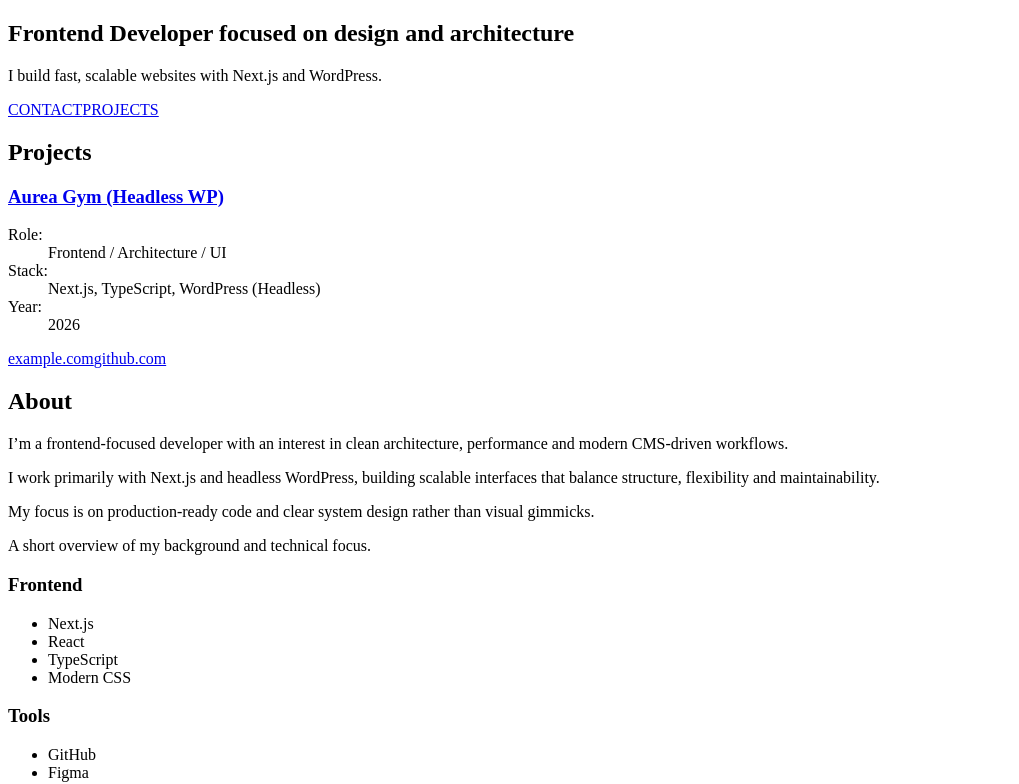
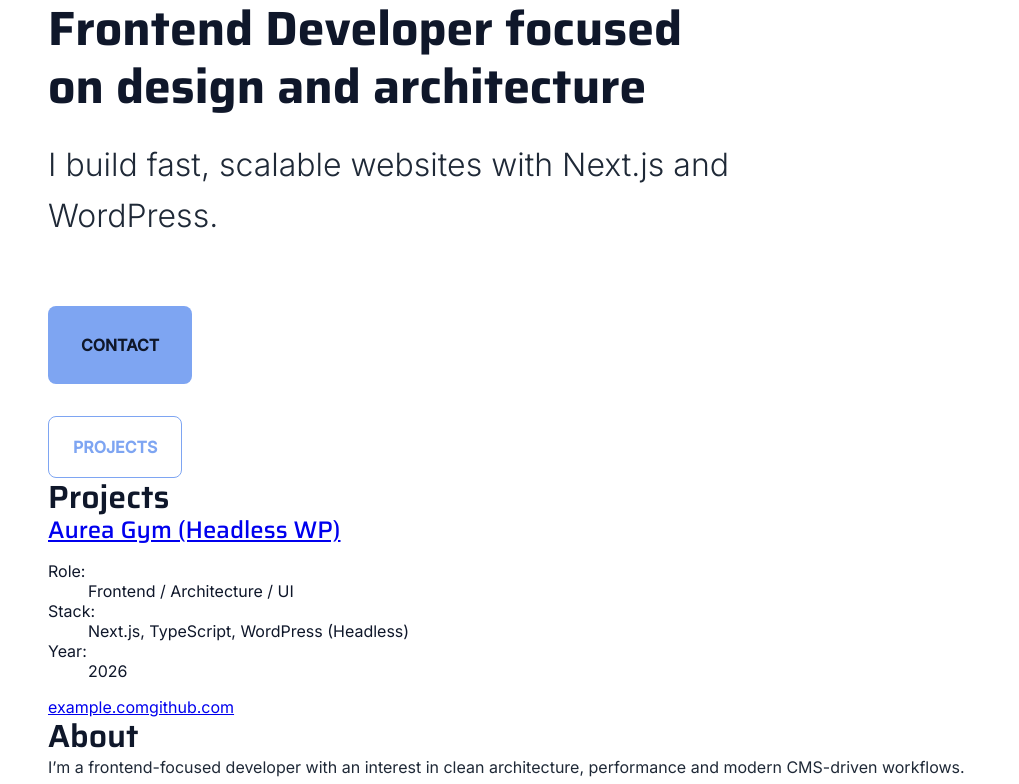
Before and after one commit to Leonid10011/leonid-portfolio, a Next.js app: page / in a window 1280 px wide. Shown: the top 784 px of the page, without its empty margins (0-1019 px from the left). Built offline with nearby package versions, Linux system fonts and the light colour scheme.

Commit message:
chore: html finished - global styling finished

```diff
--- a/src/app/layout.tsx
+++ b/src/app/layout.tsx
@@ -1,5 +1,21 @@
 import Footer from "../components/layout/Footer";
 import Header from "../components/layout/Header";
+import "@/src/styles/global.css";
+import  { Saira, Inter } from "next/font/google";
+
+const fontHeading = Saira({
+  subsets: ["latin"],
+  weight: ["300","400","500","600","700"],
+  variable: "--font-heading",
+  display: "swap",
+});
+
+const fontBody = Inter({
+  subsets: ["latin"],
+  weight: ["300","400","500"],
+  variable: "--font-body",
+  display: "swap",
+})
 
 export default function RootLayout({
   children,
@@ -7,7 +23,7 @@ export default function RootLayout({
   children: React.ReactNode;
 }) {
   return (
-    <html lang="en">
+    <html lang="en" className={`${fontHeading.variable} ${fontBody.variable}`}>
       <body>
         <Header />
         {children}
--- a/src/app/page.tsx
+++ b/src/app/page.tsx
@@ -1,7 +1,7 @@
 import About from "../components/sections/About";
+import Contact from "../components/sections/Contact";
 import Hero from "../components/sections/Hero";
 import Projects from "../components/sections/Projects";
-import { projects } from "../data/projects";
 
 export default function Home() {
   return (
@@ -9,6 +9,7 @@ export default function Home() {
       <Hero />
       <Projects/>
       <About/>
+      <Contact/>
     </main>
   );
 }
--- a/src/components/sections/Contact.tsx
+++ b/src/components/sections/Contact.tsx
@@ -9,7 +9,7 @@ export default function Contact () {
                 <h2 id="contact-heading" className="contact__headline">Contact</h2>
                 <div className="contact__content">
                     <p>I’m currently open to frontend roles or project-based work. Feel free to reach out if you’d like to get in touch.</p>
-                    <Link href={"mailto:leo@domain.com?subject=Frontend%20Opportunity"} className="btn btn-primary">Contact Now</Link>
+                    <Link href={"mailto:leo@domain.com?subject=Frontend%20Opportunity"} className="btn btnPrimary">Contact Now</Link>
                 </div>
             </div>
             </Container>
--- /dev/null
+++ b/src/components/sections/Hero.module.css
@@ -0,0 +1,42 @@
+.hero__inner {
+    display: flex;
+    flex-direction: column;
+    gap: var(--space-64);
+}
+
+.hero__content {
+    display: flex;
+    flex-direction: column;
+}
+
+.hero__headline {
+    margin-bottom: var(--space-24);
+}
+
+.hero__subline {
+    margin-bottom: var(--space-64);
+    font-size: 20px;
+    font-weight: 300;
+}
+
+.hero__ctas {
+    display: flex;
+    flex-direction: column;
+    align-items: flex-start;
+    gap: var(--space-32);
+}
+
+@media (min-width: 900px) {
+    .hero__inner {
+        flex-direction: row;
+        align-items: center;
+    }
+
+    .hero__content {
+        max-width: 683px;
+    }
+
+    .hero__subline {
+        font-size: 32px;
+    }
+}
--- a/src/components/sections/Hero.tsx
+++ b/src/components/sections/Hero.tsx
@@ -1,20 +1,21 @@
 import Link from "next/link";
 import Container from "../layout/Container";
+import styles from "./Hero.module.css";
 
 export default function Hero() {
     return (
-        <section id="hero">
+        <section id="hero" aria-labelledby="hero-heading">
             <Container>
-                <div className="hero__inner">
-                    <div className="hero__content">
-                        <h1 className="hero__headline">Frontend Developer focused on design and architecture</h1>
-                        <p className="hero__subline">I build fast, scalable websites with Next.js and WordPress.</p>
-                        <div className="hero__ctas">
-                            <Link href={"https://www.google.de"} className="btn btn-primary">CONTACT</Link>
-                            <Link href={"https://www.google.de"} className="btn btn-secondary">PROJECTS</Link>
+                <div className={styles.hero__inner}>
+                    <div className={styles.hero__content}>
+                        <h1 id="hero-heading" className={styles.hero__headline}>Frontend Developer focused on design and architecture</h1>
+                        <p className={styles.hero__subline}>I build fast, scalable websites with Next.js and WordPress.</p>
+                        <div className={styles.hero__ctas}>
+                            <Link href={"#contact"} className="btn btnPrimary">CONTACT</Link>
+                            <Link href={"#projects"} className="btn btnSecondary">PROJECTS</Link>
                         </div>
                     </div>
-                    <div className="hero__visuals" aria-hidden="true"></div>
+                    <div className={styles.hero__visuals} aria-hidden="true"></div>
                 </div>
             </Container>
         </section>
--- a/src/data/projects.ts
+++ b/src/data/projects.ts
@@ -9,5 +9,12 @@ export const projects: Project[] = [
     year: 2026,
     liveUrl: "https://example.com",
     githubUrl: "https://github.com/yourname/aurea",
+
+    summary: "Headless website for a fitness studio.",
+    problem: "The existing site was slow and hard to maintain.",
+    solution: "I built a headless architecture using Next.js.",
+    architecture: "Next.js frontend + WordPress CMS via REST API.",
+    frontend: "Component-based UI with server components.",
+    learnings: "Clear data models and performance-first thinking.",
   },
 ];
--- /dev/null
+++ b/src/styles/global.css
@@ -0,0 +1,139 @@
+:root {
+
+    /* font families */
+    --ff-heading: var(--font-heading);
+    --ff-body: var(--font-body);
+
+    /* typography */
+    --fs-meta: 14px;
+    --fs-body: 16px;
+    --fs-subline: 20px;
+    --fs-h1: 48px;
+    --fs-h2: 32px;
+    --fs-h3: 24px;
+
+    --lh-body: 1.6;
+    --lh-heading: 1.2;
+
+    --fw-regular: 400;
+    --fw-medium: 500;
+    --fw-semibold: 600;
+    --fw-bold: 700;
+
+     /* ---------- Colors ---------- */
+  --color-text: #0f172a;       /* near black */
+  --color-bodyText: #1F2937;
+  --color-meta: #4B5563;
+  --color-muted: #9CA3AF;      /* muted text */
+  --color-accent: #7EA5F2;     /* CTA */
+  --color-border: rgba(15, 23, 42, 0.12);
+  --color-bg: #ffffff;
+
+  /* spacing */
+  --space-8: 8px;
+  --space-12: 12px;
+  --space-16: 16px;
+  --space-24: 24px;
+  --space-32: 32px;
+  --space-48: 48px;
+  --space-64: 64px;
+  --space-96: 96px;
+
+  /* layout */
+  --container-max: 1280px;
+  --container-pad: 48px; /* desktop */
+  --radius-8: 8px;
+}
+
+@media (max-width: 640px) {
+  :root {
+    --fs-h1: 36px;
+    --fs-h2: 24px;
+    --container-pad: 24px;
+  }
+}
+
+
+
+html, body {
+  margin: 0;
+  padding: 0;
+  background: var(--color-bg);
+  color: var(--color-text);
+  font-family: var(--ff-body), system-ui, sans-serif;
+
+}
+
+h1,
+h2,
+h3 {
+    font-family: var(--ff-heading), system-ui, sans-serif;
+    line-height: var(--lh-heading);
+    margin: 0;
+}
+
+h1 {
+    font-size: var(--fs-h1);
+    font-weight: var(--fw-bold);
+}
+
+h2 {
+    font-size: var(--fs-h2);
+    font-weight: var(--fw-semibold);
+}
+
+h3 {
+    font-size: var(--fs-h3);
+    font-weight: var(--fw-medium);
+}
+
+p {
+    color: var(--color-bodyText);
+    font-size: var(--fs-body);
+    line-height: var(--lh-body);
+    margin: 0;
+}
+
+.text-meta {
+    color: var(--color-meta);
+    font-size: var(--fs-meta);
+    font-weight: var(--fw-regular);
+}
+
+.text-subline {
+    font-size: var(--fs-subline);
+    font-weight: var(--fw-medium);
+}
+
+
+.container {
+  max-width: var(--container-max);
+  padding-left: var(--container-pad);
+  padding-right: var(--container-pad);
+  margin: 0 auto;
+}
+
+.btn {
+  display: inline-flex;
+  align-items: center;
+  justify-content: center;
+  min-height: 44px;
+  padding: 0 18px;
+  border-radius: var(--radius-8);
+  font-weight: var(--fw-bold);
+  text-decoration: none;
+  border: 1px solid transparent;
+}
+
+.btnPrimary {
+    padding: var(--space-16) var(--space-32);
+    background: var(--color-accent);
+    color: var(--color-text);
+}
+
+.btnSecondary {
+    padding: var(--space-8) var(--space-24);
+    background: transparent;
+    border-color: var(--color-accent);
+    color: var(--color-accent);
+}
```
Also changed, not shown: src/app/projects/[slug]/page.tsx (+33 -12 lines), src/types/projects.ts (+7 -0 lines).
